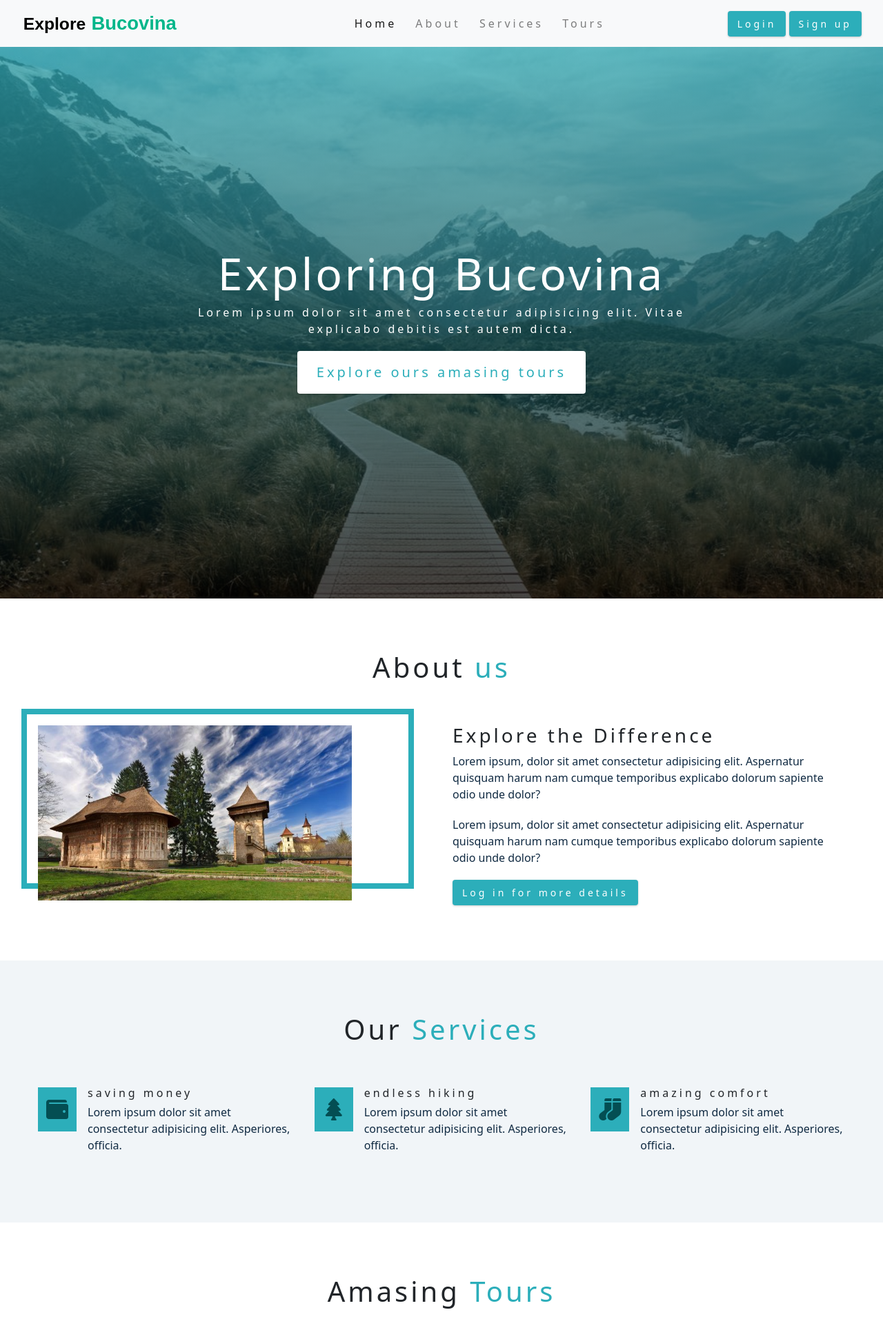
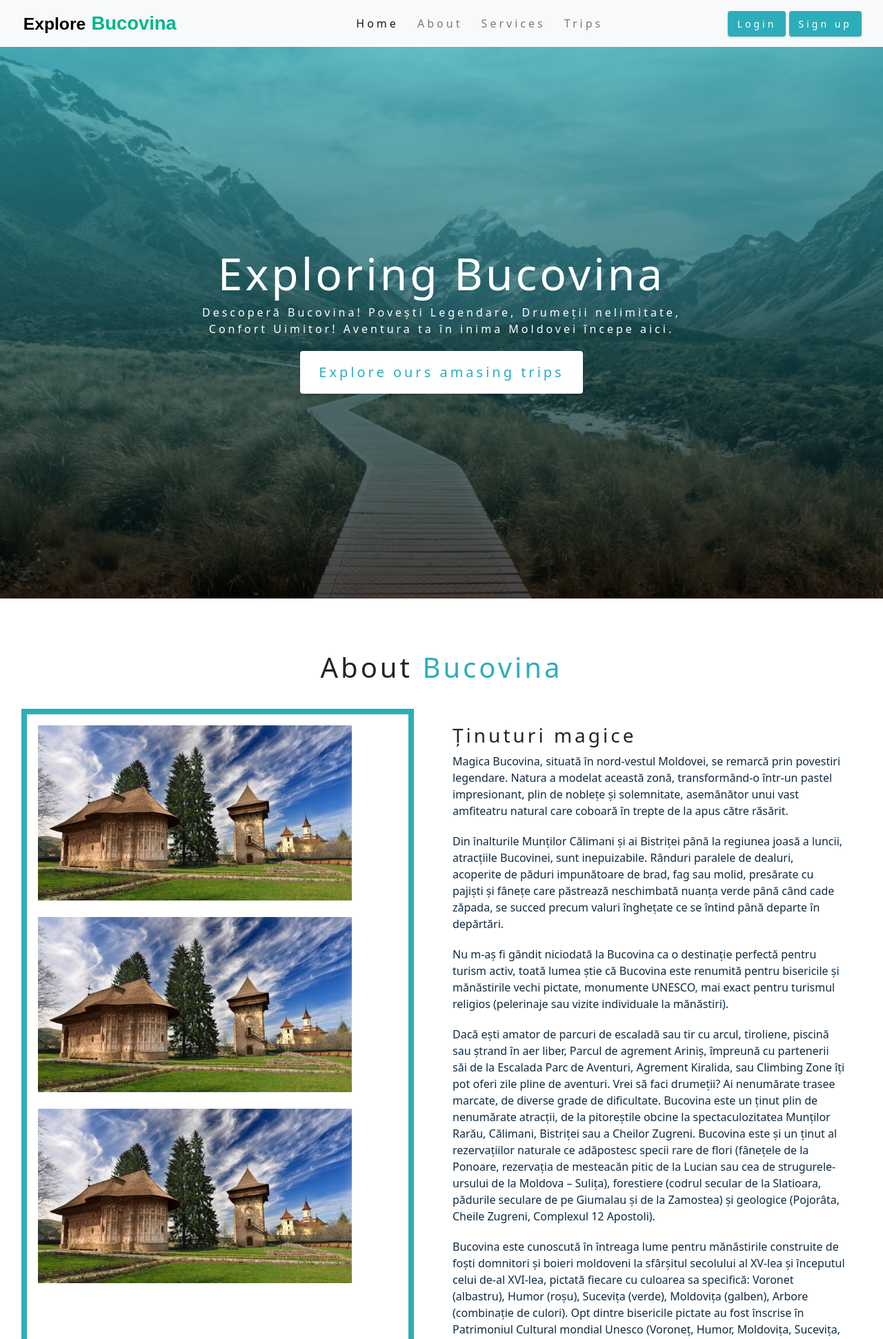
Before and after one commit to nicolae81/online_store, a Django app: page / in a window 1280 px wide. Shown: the top 1942 px of the page at 69% size. Run offline with Django 4.2, Linux system fonts and the light colour scheme; some libraries are stand-ins or nearby versions.

Commit message:
Merge remote-tracking branch 'origin/master'
# Conflicts:
#	db.sqlite3
#	online_store/settings.py
#	orders/views.py
#	templates/product/list_products.html

```diff
--- a/category/filters.py
+++ b/category/filters.py
@@ -6,7 +6,7 @@ from category.models import Category
 
 class CategoryFilter(django_filters.FilterSet):
     name = django_filters.CharFilter(
-        lookup_expr='icontains',
+        lookup_expr='icontains', #  Definește regulile de filtrare pentru categorii, precum filtrarea după nume.
         label='Name',
         widget=forms.TextInput(attrs={'class': 'form-control'}))
 
--- a/category/views.py
+++ b/category/views.py
@@ -2,14 +2,17 @@ from datetime import datetime
 from django.contrib.auth.decorators import login_required
 from django.contrib.auth.mixins import LoginRequiredMixin
 from django.contrib.messages.views import SuccessMessageMixin
-from django.shortcuts import redirect, render
+from django.shortcuts import redirect
 from django.views.generic import CreateView, ListView, UpdateView, DeleteView, DetailView
 from django.urls import reverse_lazy
 from category.forms import CategoryForm, CategoryUpdateForm
 from .filters import CategoryFilter
 from .models import Category, History
+from django.contrib.auth.decorators import permission_required
+from django.utils.decorators import method_decorator
 
 
+@method_decorator(permission_required('user.add_category'), name='dispatch')
 class CategoryCreateView(SuccessMessageMixin, CreateView):
     template_name = 'category/create_category.html'
     model = Category
--- a/product/views.py
+++ b/product/views.py
@@ -11,8 +11,11 @@ from django.shortcuts import render
 from product.models import Product
 from product.forms import ProductForm, ProductUpdateForm
 from datetime import datetime
+from django.contrib.auth.decorators import permission_required
+from django.utils.decorators import method_decorator
 
 
+@method_decorator(permission_required('user.add_product'), name='dispatch')
 class ProductCreateView(LoginRequiredMixin, SuccessMessageMixin, CreateView):
     template_name = 'product/create_product.html'
     model = Product
--- a/static/css/my_style.css
+++ b/static/css/my_style.css
@@ -174,7 +174,7 @@ Hero
 .hero {
   min-height: 100vh;
   background:linear-gradient(rgb(44, 174, 186, 0.7), rgba(0, 0, 0, 0.7)),
-      url('static/images/main.jpeg') center/cover no-repeat;
+      url('static/images/tour-2.jpeg') center/cover no-repeat;
   /*background: var(--clr-primary-5);*/
   display: flex;
   justify-content: center;
--- a/templates/base.html
+++ b/templates/base.html
@@ -7,9 +7,9 @@
     <meta name="viewport" content="width=device-width, initial-scale=1, user-scalable=0" />
     <meta http-equiv="X-UA-Compatible" content="ie=edge" />
     <meta name="generator" content="Hugo 0.118.2" />
+<!-------------------------------------------------------------------->
     <link rel="stylesheet" href="https://cdnjs.cloudflare.com/ajax/libs/bulma/0.7.5/css/bulma.min.css"
           integrity="sha256-vK3UTo/8wHbaUn+dTQD0X6dzidqc5l7gczvH+Bnowwk=" crossorigin="anonymous" />
-
 
     <link rel="stylesheet" href="https://cdn.jsdelivr.net/npm/bootstrap@4.6.2/dist/css/bootstrap.min.css"
           integrity="sha384-xOolHFLEh07PJGoPkLv1IbcEPTNtaed2xpHsD9ESMhqIYd0nLMwNLD69Npy4HI+N"
@@ -18,10 +18,7 @@
      <link rel="canonical" href="https://getbootstrap.com/docs/5.3/examples/album/"/>
     <link rel="stylesheet" href="/static/images" />
     <link rel="stylesheet" href="/static/java_script/my_script.js" />
-
-<!--------------------------------------------------------------------
- --------------------------->
-
+<!-------------------------------------------------------------------->
     <title>Romanian Tour Company</title>
       <link
       rel="stylesheet"
@@ -30,17 +27,12 @@
       crossorigin="anonymous"
       referrerpolicy="no-referrer"
     />
-
-<!----------------------------------------------------------------------------------------------->
+<!---------------------------------------------------------------------->
     <title>{% block title %} {% endblock %}</title>
-
 </head>
 <body>
 {% include 'navbar.html' %}
 {% block content %} {% endblock %}
-
-{#<script src="../assets/dist/js/bootstrap.bundle.min.js"></script>#}
-
 <!--Works-->
 <script src="https://cdn.jsdelivr.net/npm/jquery@3.5.1/dist/jquery.slim.min.js"
         integrity="sha384-DfXdz2htPH0lsSSs5nCTpuj/zy4C+OGpamoFVy38MVBnE+IbbVYUew+OrCXaRkfj"
@@ -51,8 +43,6 @@
 <script src="https://cdn.jsdelivr.net/npm/bootstrap@4.6.2/dist/js/bootstrap.min.js"
         integrity="sha384-+sLIOodYLS7CIrQpBjl+C7nPvqq+FbNUBDunl/OZv93DB7Ln/533i8e/mZXLi/P+"
         crossorigin="anonymous"></script>
-<!---->
-
-
+<!------------------------------------------------------------------------>
 </body>
 </html>
--- a/templates/home/homepage.html
+++ b/templates/home/homepage.html
@@ -6,16 +6,16 @@
         <div class="hero-banner">
             <h1>Exploring Bucovina</h1>
             <p>
-                Lorem ipsum dolor sit amet consectetur adipisicing elit. Vitae
-                explicabo debitis est autem dicta.
+                Descoperă Bucovina! Povești Legendare, Drumeții nelimitate, Confort Uimitor! Aventura ta în inima
+                Moldovei începe aici.
             </p>
-            <a href="#tours" class="btn hero-btn">Explore ours amasing tours</a>
+            <a href="#tours" class="btn hero-btn">Explore ours amasing trips</a>
         </div>
     </section>
 
     <section class="section" id="about">
         <div class="section-title">
-            <h2>About <span>us</span></h2>
+            <h2>About <span>Bucovina</span></h2>
         </div>
 
         <div class="section-center about-center">
@@ -25,18 +25,61 @@
                         class="about-photo"
                         alt="awesome beach"
                 />
+                <br>
+                <img
+                        src="/static/images/about.jpeg"
+                        class="about-photo"
+                        alt="awesome beach"
+                />
+                <br>
+                <img
+                        src="/static/images/about.jpeg"
+                        class="about-photo"
+                        alt="awesome beach"
+                />
+
             </div>
             <article class="about-info">
-                <h3>Explore the Difference</h3>
+                <h3>Ținuturi magice</h3>
                 <p>
-                    Lorem ipsum, dolor sit amet consectetur adipisicing elit. Aspernatur
-                    quisquam harum nam cumque temporibus explicabo dolorum sapiente odio
-                    unde dolor?
+
+                    Magica Bucovina, situată în nord-vestul Moldovei, se remarcă prin povestiri legendare. Natura a
+                    modelat această zonă, transformând-o într-un pastel impresionant, plin de noblețe și solemnitate,
+                    asemănător unui vast amfiteatru natural care coboară în trepte de la apus către răsărit.
                 </p>
                 <p>
-                    Lorem ipsum, dolor sit amet consectetur adipisicing elit. Aspernatur
-                    quisquam harum nam cumque temporibus explicabo dolorum sapiente odio
-                    unde dolor?
+
+                    Din înalturile Munților Călimani și ai Bistriței până la regiunea joasă a luncii,
+                    atracțiile Bucovinei, sunt inepuizabile.
+                    Rânduri paralele de dealuri, acoperite de păduri impunătoare de brad, fag sau molid, presărate cu
+                    pajiști și fânețe care păstrează neschimbată nuanța verde până când cade zăpada, se succed precum
+                    valuri înghețate ce se întind până departe în depărtări.
+                </p>
+                <p>
+                    Nu m-aș fi gândit niciodată la Bucovina ca o destinație perfectă pentru turism activ, toată lumea
+                    știe că Bucovina este renumită pentru bisericile și mănăstirile vechi pictate, monumente UNESCO, mai
+                    exact pentru turismul religios (pelerinaje sau vizite individuale la mănăstiri).
+                </p>
+                <p>
+                    Dacă ești amator de parcuri de escaladă sau tir cu arcul, tiroliene, piscină sau ștrand în aer
+                    liber, Parcul de agrement Ariniș, împreună cu partenerii săi de la Escalada Parc de Aventuri,
+                    Agrement Kiralida, sau Climbing Zone îți pot oferi zile pline de aventuri.
+                    Vrei să faci drumeții? Ai nenumărate trasee marcate, de diverse grade de dificultate.
+                    Bucovina este un ținut plin de nenumărate atracții, de la pitoreștile obcine la spectaculozitatea
+                    Munților Rarău, Călimani, Bistriței sau a Cheilor Zugreni. Bucovina este și un ținut al
+                    rezervațiilor naturale ce adăpostesc specii rare de flori (fânețele de la Ponoare, rezervația de
+                    mesteacăn pitic de la Lucian sau cea de strugurele-ursului de la Moldova – Sulița), forestiere
+                    (codrul secular de la Slatioara, pădurile seculare de pe Giumalau și de la Zamostea) și geologice
+                    (Pojorâta, Cheile Zugreni, Complexul 12 Apostoli).
+                </p>
+                <p>
+                    Bucovina este cunoscută în întreaga lume pentru mănăstirile construite de foști domnitori și boieri
+                    moldoveni la sfârșitul secolului al XV-lea și începutul celui de-al XVI-lea, pictată fiecare cu
+                    culoarea sa specifică: Voronet (albastru), Humor (roșu), Sucevița (verde), Moldovița (galben),
+                    Arbore (combinație de culori).
+
+                    Opt dintre bisericile pictate au fost înscrise în Patrimoniul Cultural mondial Unesco (Voroneț,
+                    Humor, Moldovița, Sucevița, Suceava, Arbore, Pătrauți, Probota).
                 </p>
                 <a href="{% url 'create-user' %}" class="btn">Log in for more details</a>
             </article>
@@ -45,16 +88,17 @@
 
     <section class="section services" id="services">
         <div class="section-title">
-            <h2>Our <span>Services</span></h2>
+            <h2>Grate <span>Services</span></h2>
         </div>
         <div class="section-center services-center">
             <article class="service">
                 <span class="service-icon"><i class="fas fa-wallet fa-fw"></i></span>
                 <div class="service-info">
-                    <h4 class="service-title">saving money</h4>
+                    <h4 class="service-title">Saving money</h4>
                     <p class="service-text">
-                        Lorem ipsum dolor sit amet consectetur adipisicing elit.
-                        Asperiores, officia.
+                        O aventură minunată nu trebuie să coste o avere!
+                        Descoperiți oferte exclusive și economisiți cu pachete promoționale, reduceri
+                        timpurii și beneficii pentru membrii fideli.
                     </p>
                 </div>
             </article>
@@ -62,10 +106,10 @@
             <article class="service">
                 <span class="service-icon"><i class="fas fa-tree fa-fw"></i></span>
                 <div class="service-info">
-                    <h4 class="service-title">endless hiking</h4>
+                    <h4 class="service-title">Endless hiking</h4>
                     <p class="service-text">
-                        Lorem ipsum dolor sit amet consectetur adipisicing elit.
-                        Asperiores, officia.
+                        Explorează fără limite! Trasee pitorești pentru toate nivelurile, ghizi experți și pachete
+                        personalizate. Adu-ți pasiunea pentru drumeții la viață în mijlocul naturii fascinante.
                     </p>
                 </div>
             </article>
@@ -73,19 +117,59 @@
             <article class="service">
                 <span class="service-icon"><i class="fas fa-socks fa-fw"></i></span>
                 <div class="service-info">
-                    <h4 class="service-title">amazing comfort</h4>
+                    <h4 class="service-title">Amazing comfort</h4>
                     <p class="service-text">
-                        Lorem ipsum dolor sit amet consectetur adipisicing elit.
-                        Asperiores, officia.
+                        Îmbinând luxul și relaxarea, oferim cazare de top și facilități premium.
+                        Experimentați un confort uimitor într-un cadru natural spectaculos.
                     </p>
                 </div>
             </article>
+
+            <article class="service">
+                <span class="service-icon"><i class="fas fa-church fa-fw"></i></span>
+                <div class="service-info">
+                    <h4 class="service-title">Cultural Immersion</h4>
+                    <p class="service-text">
+                        Organizăm activități care permit turiștilor noștri să descopere bogata moștenire culturală a
+                        Bucovinei, cum ar fi vizite la muzee și mănăstiri, ateliere de artizanat tradițional, spectacole
+                        folclorice
+                        sau evenimente culturale propuse de autoritațile locale.
+                    </p>
+                </div>
+            </article>
+
+            <article class="service">
+                <span class="service-icon"><i class="fas fa-hotel fa-fw"></i></span>
+                <div class="service-info">
+                    <h4 class="service-title">Wellness Retreats</h4>
+                    <p class="service-text">
+                        Pachete noastre de relaxare și revitalizare în spații naturale de excepție din Bucovina. Aceste
+                        pachete pot include sesiuni de yoga, masaje terapeutice, băi termale sau alte activități de
+                        wellness care vă ofere o experiență relaxantă și revigorantă..
+                    </p>
+                </div>
+            </article>
+
+            <article class="service">
+                <span class="service-icon"><i class="fas fa-table fa-fw"></i></span>
+                <div class="service-info">
+                    <h4 class="service-title">Culinary Delights</h4>
+                    <p class="service-text">
+                        Oferim o experiențe gastronomică unică, inclusiv mâncăruri tradiționale locale sau meniuri
+                        gourmet pentru a completa plăcerea vizitei d-voastră alaturi de noi și operatorii noștri.
+                        Acestea sunt
+                        incluse in tururile noastre predefinite.
+                    </p>
+                </div>
+            </article>
+
+
         </div>
     </section>
 
     <section class="section" id="tours">
         <div class="section-title">
-            <h2> Amasing <span>Tours</span></h2>
+            <h2> Amasing <span>Trips</span></h2>
         </div>
 
         <div class="section-center featured-center">
@@ -230,7 +314,7 @@
                 <a href="#about" class="footer-link">about us</a>
             </li>
             <li>
-                <a href="#tours" class="footer-link">amasing tours</a>
+                <a href="#tours" class="footer-link">amasing trips</a>
             </li>
         </ul>
         <ul class="footer-icons">
@@ -250,18 +334,23 @@
                 Adresa: Ors. Suceava, Nr 123.
                 <span id="date"></span>
             </p>
-            &nbsp&nbsp
+
             <p class="copyright">
                 Numar de contact : 1234567.
             </p>
-            &nbsp&nbsp
+
             <p class="copyright">
                 CUI &copy; 12345 &copy;A123.
             </p>
-            &nbsp
+
             <p class="copyright">
                 IBAN: Romanian Banc.
             </p>
+
+            <p class="copyright">
+                Proiectant: Tancau Nicolae, Project Manager la Software Development Academy
+            </p>
+
 
         </div>
         <br>
--- a/templates/navbar.html
+++ b/templates/navbar.html
@@ -5,8 +5,6 @@
     <a href={% url 'home_page' %} class="navbar-brand">
     <!-- Logo Image -->
     <img src="{% static '/images/logo_e_b.svg' %}" alt="#">
-    <!-- Logo Text -->
-{#    <span class="text-uppercase font-weight-bold">Explore Bucovina</span>#}
 </a>
         <button class="navbar-toggler" type="button" data-toggle="collapse" data-target="#navbarSupportedContent"
                 aria-controls="navbarSupportedContent" aria-expanded="false" aria-label="Toggle navigation">
@@ -25,11 +23,12 @@
                     <a class="nav-link" href="#services">Services</a>
                 </li>
                 <li class="nav-item">
-                    <a class="nav-link" href="#tours">Tours</a>
+                    <a class="nav-link" href="#tours">Trips</a>
                 </li>
 
                 {% if user.is_authenticated %}
                      {% if perms.user.add_user %}
+                         {% if perms.user.add_category %}
                     <li class="nav-item dropdown">
                         <a class="nav-link dropdown-toggle" href="#" id="categoryDropdown" role="button"
                            data-toggle="dropdown" aria-haspopup="true" aria-expanded="false">
@@ -38,6 +37,7 @@
 
                         <div class="dropdown-menu" aria-labelledby="categoryDropdown">
                             <a class="dropdown-item" href="{% url 'create-category' %}">Create a new category</a>
+                            {% endif %}
                             {% endif %}
                         {% if perms.user.view_list_categories %}
                             <a class="dropdown-item" href="{% url 'list-categories' %}">List of categories</a>
@@ -49,21 +49,23 @@
                     <li class="nav-item dropdown">
                         <a class="nav-link dropdown-toggle" href="#" id="productDropdown" role="button"
                            data-toggle="dropdown" aria-haspopup="true" aria-expanded="false">
-                            Product
+                            Our trip list
                         </a>
 
                         <div class="dropdown-menu" aria-labelledby="productDropdown">
                     {% if perms.user.add_user %}
-                            <a class="dropdown-item" href="{% url 'create-product' %}">Create a new product</a>
+                        {% if perms.user.add_product %}
+                            <a class="dropdown-item" href="{% url 'create-product' %}">Create a new trip</a>
                             {% endif %}
-                            <a class="dropdown-item" href="{% url 'list-products' %}">List of products</a>
+                            {% endif %}
+                            <a class="dropdown-item" href="{% url 'list-products' %}">List of trips</a>
                         </div>
                     </li>
 
                     <li class="nav-item dropdown">
                         <a class="nav-link dropdown-toggle" href="#" id="allCategoriesDropdown" role="button"
                            data-toggle="dropdown" aria-haspopup="true" aria-expanded="false">
-                            All Categories
+                            All Trips
                         </a>
                         <div class="dropdown-menu" aria-labelledby="allCategoriesDropdown">
                             {% for category in categories %}
--- a/templates/product/create_product.html
+++ b/templates/product/create_product.html
@@ -1,6 +1,6 @@
 {% extends 'base.html' %}
 
-{% block title %} Create a new product {% endblock %}
+{% block title %} Create a new trip {% endblock %}
 
 {% block content %}
     <div class="container">
--- a/templates/product/detail_products.html
+++ b/templates/product/detail_products.html
@@ -10,7 +10,7 @@
             <br><br>
             <div class="card text-center">
                 <div class="card-header">
-                    View details
+                    View trip details
                 </div>
                 <div class="card-body">
                     <h5 class="card-title">{{ product }}</h5>
--- a/templates/product/list_products.html
+++ b/templates/product/list_products.html
@@ -1,11 +1,11 @@
 {% extends 'base.html' %}
 {% load static %}
 
-{% block title %}List of Product Categories{% endblock %}
+{% block title %}List of Trips Categories{% endblock %}
 
 {% block content %}
     <div class="container-fluid mt-4">
-        <h1>List of Products</h1>
+        <h1>List of our Trips</h1>
         <div class="row row-cols-1 row-cols-md-4 g-3">
             <div class="col-md-6">
                 {% for message in messages %}
@@ -25,7 +25,7 @@
                     <button class="btn btn-primary" type="button" data-toggle="collapse"
                             data-target="#collapseWidthExample"
                             aria-expanded="false" aria-controls="collapseWidthExample">
-                        Filter Products
+                        Filter Trips
                     </button>
                     <div style="min-height: 10px;">
                         <div class="collapse" id="collapseWidthExample">
--- a/templates/product/products_by_category.html
+++ b/templates/product/products_by_category.html
@@ -4,7 +4,7 @@
 {% block content %}
 <div class="container">
 <br><br><br>
-    <h1>Products in the selected category</h1>
+    <h1>Trips in the selected category</h1>
 
     <div class="card-container">
         {% if products %}
```
Also changed, not shown: manage_users/views.py (+8 -1 lines), online_store/settings.py (+0 -7 lines), db.sqlite3.
